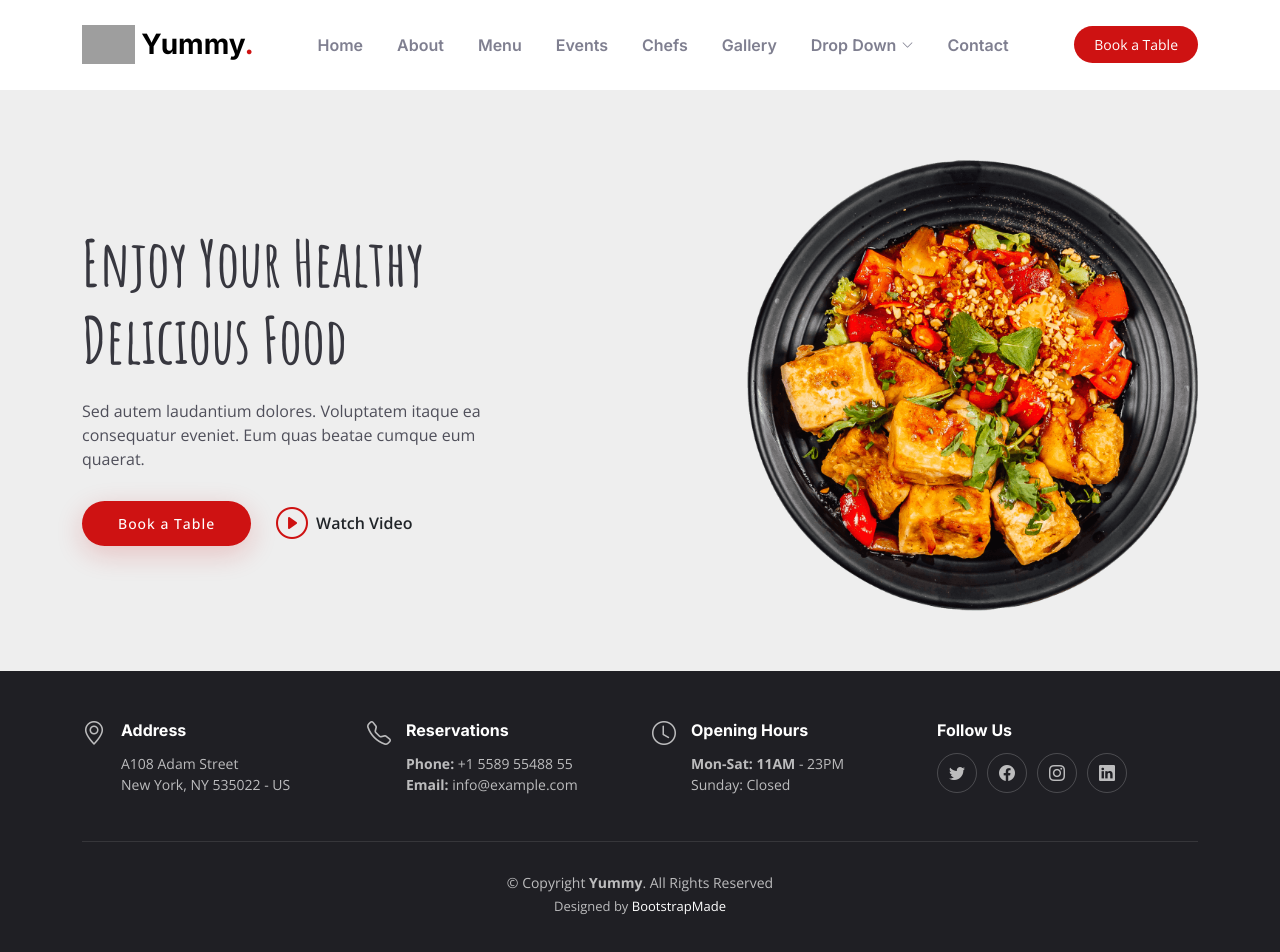
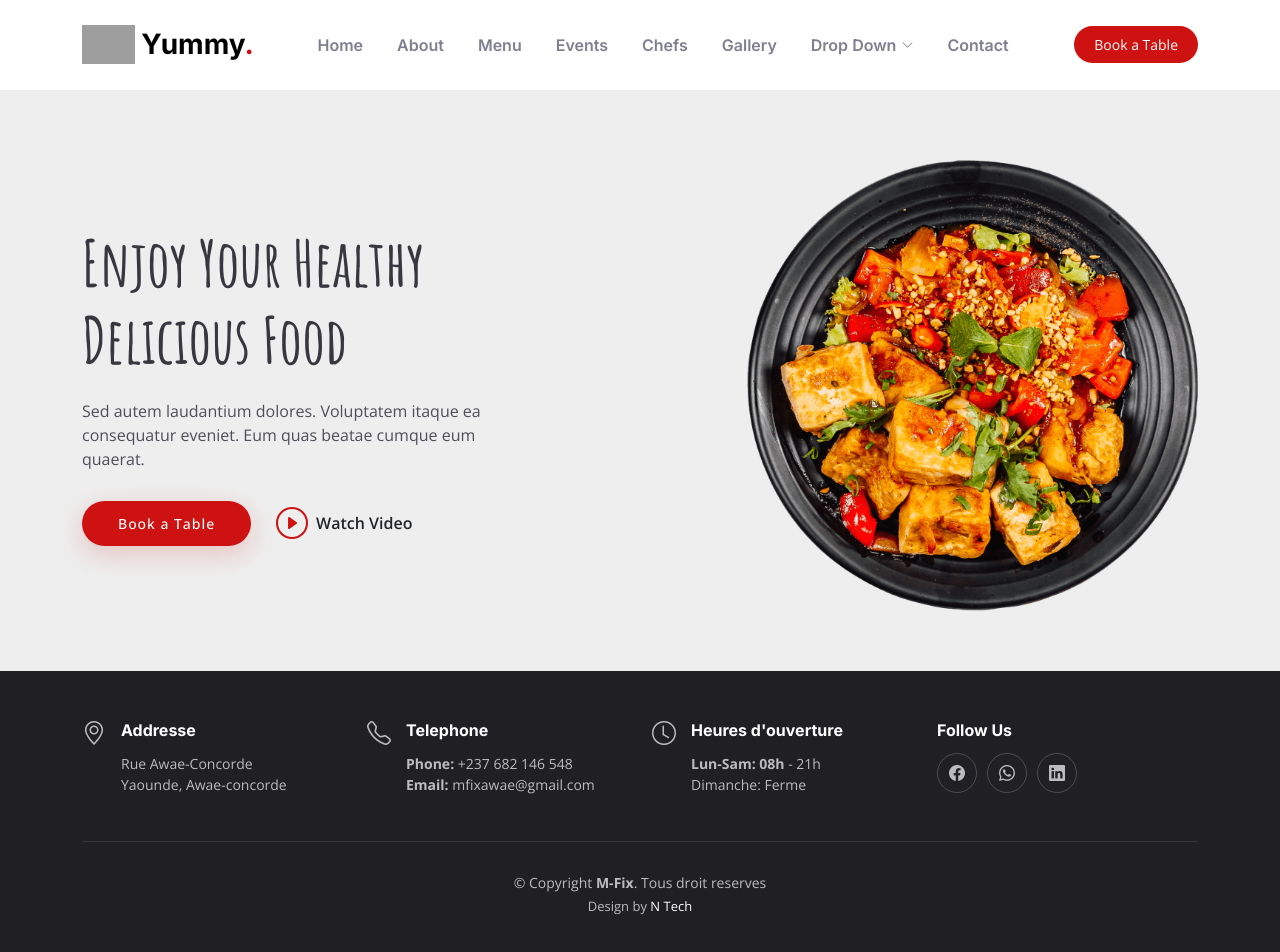
Before and after one commit to kewil14/M-Fix, an Angular app: page /accueil in a window 1280 px wide. Shown: the top 952 px of the page. Built offline with nearby package versions, Linux system fonts and the light colour scheme; grey boxes are pictures that could not be loaded.

Commit message:
footer without i18n

```diff
--- a/src/app/yummy/footer/footer.component.html
+++ b/src/app/yummy/footer/footer.component.html
@@ -6,10 +6,10 @@
       <div class="col-lg-3 col-md-6 d-flex">
         <i class="bi bi-geo-alt icon"></i>
         <div>
-          <h4>Address</h4>
+          <h4>Addresse</h4>
           <p>
-            A108 Adam Street <br>
-            New York, NY 535022 - US<br>
+            Rue Awae-Concorde <br>
+            Yaounde, Awae-concorde<br>
           </p>
         </div>
 
@@ -18,10 +18,10 @@
       <div class="col-lg-3 col-md-6 footer-links d-flex">
         <i class="bi bi-telephone icon"></i>
         <div>
-          <h4>Reservations</h4>
+          <h4>Telephone</h4>
           <p>
-            <strong>Phone:</strong> +1 5589 55488 55<br>
-            <strong>Email:</strong> info@example.com<br>
+            <strong>Phone:</strong> +237 682 146 548<br>
+            <strong>Email:</strong> mfixawae@gmail.com<br>
           </p>
         </div>
       </div>
@@ -29,10 +29,10 @@
       <div class="col-lg-3 col-md-6 footer-links d-flex">
         <i class="bi bi-clock icon"></i>
         <div>
-          <h4>Opening Hours</h4>
+          <h4>Heures d'ouverture</h4>
           <p>
-            <strong>Mon-Sat: 11AM</strong> - 23PM<br>
-            Sunday: Closed
+            <strong>Lun-Sam: 08h</strong> - 21h<br>
+            Dimanche: Ferme
           </p>
         </div>
       </div>
@@ -40,9 +40,9 @@
       <div class="col-lg-3 col-md-6 footer-links">
         <h4>Follow Us</h4>
         <div class="social-links d-flex">
-          <a href="#" class="twitter"><i class="bi bi-twitter"></i></a>
+          <!-- <a href="#" class="twitter"><i class="bi bi-twitter"></i></a> -->
           <a href="#" class="facebook"><i class="bi bi-facebook"></i></a>
-          <a href="#" class="instagram"><i class="bi bi-instagram"></i></a>
+          <a href="#" class="instagram"><i class="bi bi-whatsapp"></i></a>
           <a href="#" class="linkedin"><i class="bi bi-linkedin"></i></a>
         </div>
       </div>
@@ -52,14 +52,14 @@
 
   <div class="container">
     <div class="copyright">
-      &copy; Copyright <strong><span>Yummy</span></strong>. All Rights Reserved
+      &copy; Copyright <strong><span>M-Fix</span></strong>. Tous droit reserves
     </div>
     <div class="credits">
       <!-- All the links in the footer should remain intact. -->
       <!-- You can delete the links only if you purchased the pro version. -->
       <!-- Licensing information: https://bootstrapmade.com/license/ -->
       <!-- Purchase the pro version with working PHP/AJAX contact form: https://bootstrapmade.com/yummy-bootstrap-restaurant-website-template/ -->
-      Designed by <a href="https://bootstrapmade.com/">BootstrapMade</a>
+      Design by <a href="https://bootstrapmade.com/">N Tech</a>
     </div>
   </div>
 
```
